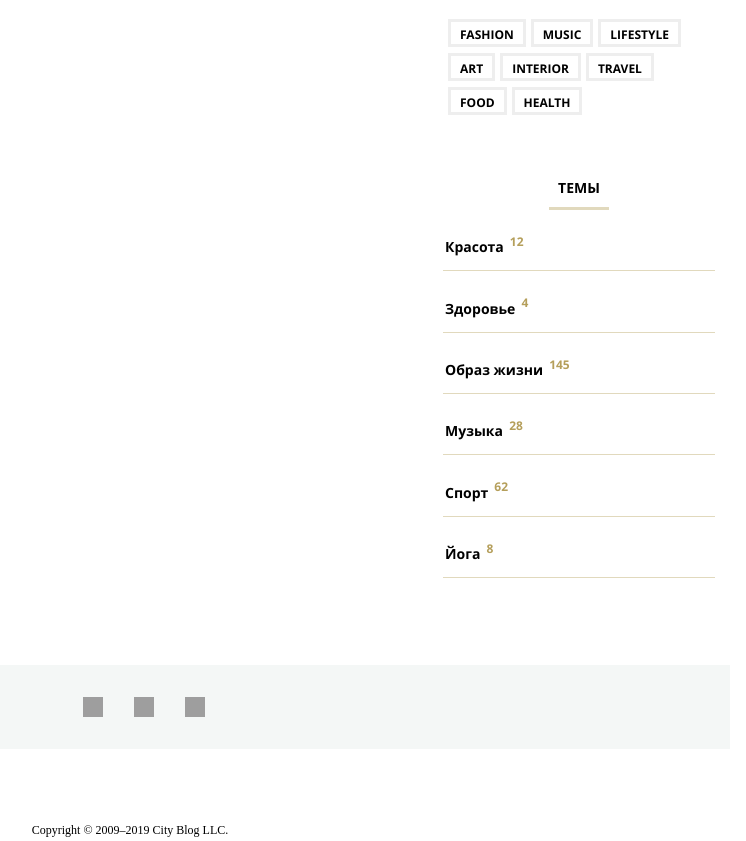
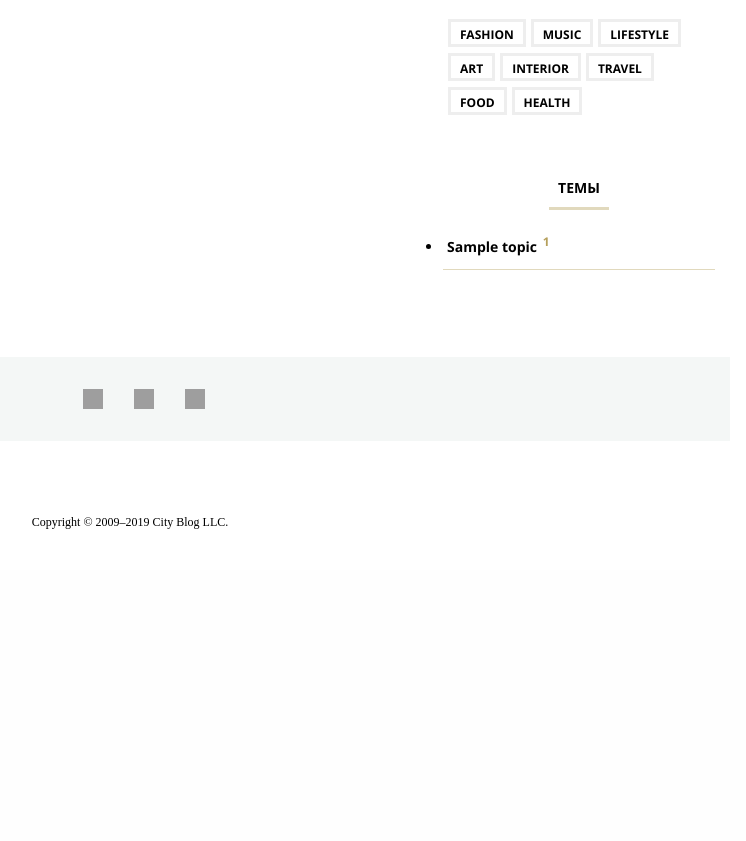
Before and after one commit to DTigi/mysite, a Django app: page / in a window 1680 px wide. Shown: the part 1480-2321 px from the top of the page, without its empty margins (710-1456 px from the left). After the commit the page ends 2009 px from the top, so only its background shows below. Run offline with Django 5.2, Linux system fonts and the light colour scheme; tables that the repository leaves empty hold one stand-in row (values such as "Sample post"); grey boxes are pictures that could not be loaded.

Commit message:
update topic-menu in side-panel

```diff
--- a/tytrip/templates/base.html
+++ b/tytrip/templates/base.html
@@ -1,4 +1,5 @@
 {% load static %}
+{% load trip_tags %}
 
 <!DOCTYPE html>
 <html lang="en" >
@@ -104,32 +105,10 @@
       </div>
     <div class="topics">
       <header class="header__aside">Темы</header>
-      <div class="topics_block">
-        <div class="topics_block_name">
-            <a class="topic_block_link" href="#0">Красота</a>
-            <a class="topic_block_link_number" href="#0">12</a>
-        </div>
-        <div class="topics_block_name">
-             <a class="topic_block_link" href="#0">Здоровье</a>
-             <a class="topic_block_link_number" href="#0">4</a>
-        </div>
-        <div class="topics_block_name">
-             <a class="topic_block_link" href="#0">Образ жизни</a>
-             <a class="topic_block_link_number" href="#0">145</a>
-        </div>
-        <div class="topics_block_name">
-             <a class="topic_block_link" href="#0">Музыка</a>
-             <a class="topic_block_link_number" href="#0">28</a>
-        </div>
-        <div class="topics_block_name">
-             <a class="topic_block_link" href="#0">Спорт</a>
-             <a class="topic_block_link_number" href="#0">62</a>
-        </div>
-        <div class="topics_block_name">
-             <a class="topic_block_link" href="#0">Йога</a>
-             <a class="topic_block_link_number" href="#0">8</a>
-        </div>
-      </div>
+        <ul>
+            {% show_topics topic_selected %}
+        </ul>
+    </div>
     </div>
   </asdie>
 </div>
--- a/tytrip/trip/templates/trip/index.html
+++ b/tytrip/trip/templates/trip/index.html
@@ -18,8 +18,9 @@
             <h2 class="article-title">
               <a class="title-link" href="{{ p.get_absolute_url }}">{{p.title}}</a>
             </h2>
-            <time class="time">{{p.time}}</time>
-            <span class="autor">{{p.author}}</span>
+            <p class="first">Тема: {{p.topic.name}}</p>
+            <time class="time">{{p.time_update|date:"d-m-Y H:i:s"}}</time>
+            <span class="autor">{{p.author_id}}</span>
             <p class="discription">{% autoescape off %}
                                     {{p.content|linebreaks|truncatewords:50}}
                                     {% endautoescape %}</p>
--- /dev/null
+++ b/tytrip/trip/templates/trip/topic_list.html
@@ -0,0 +1,14 @@
+{% for topic in topics %}
+<div class="topics_block_name">
+         {% if topic.id == topic_selected %}
+                 <li class="topic_block_link selected">{{topic.name}}
+                     <a class="topic_block_link_number" href="{{ topic.get_absolute_url }}">{{topic.posts.all.count}}</a>
+                 </li>
+         {% else %}
+                 <li class="topic_block_link">
+                     <a class="topic_block_link" href="{{ topic.get_absolute_url }}">{{topic.name}}</a>
+                     <a class="topic_block_link_number" href="{{ topic.get_absolute_url }}">{{topic.posts.all.count}}</a>
+                 </li>
+         {% endif %}
+</div>
+{% endfor %}
--- /dev/null
+++ b/tytrip/trip/templatetags/trip_tags.py
@@ -0,0 +1,9 @@
+from trip.models import Topics
+from django import template
+
+register = template.Library()
+
+@register.inclusion_tag('trip/topic_list.html')
+def show_topics(cat_selected_id=0):
+    topics = Topics.objects.all()
+    return {"topics": topics, "cat_selected": cat_selected_id,}
--- a/tytrip/trip/views.py
+++ b/tytrip/trip/views.py
@@ -7,7 +7,7 @@ from django.template.loader import render_to_string
 from django.urls import reverse
 from datetime import datetime
 
-from .models import Trip
+from .models import Trip, Topics
 
 menu = [
         {'title': "Главная", 'url_name': 'home'},
@@ -55,12 +55,14 @@ def articles(request):
 def tags(request):
     return HttpResponse(f"Отображение списка тегов")
 
-def topics(request, topic_id):
+def topics(request, topic_slug):
+    topic = get_object_or_404(Topics, slug=topic_slug)
+    posts_db = Trip.published.filter(topic_id=topic.id)
     data = {
-        'title': 'Отображение по рубрикам',
+        'title': f'Тема статьи: {topic.name}',
         'menu': menu,
-        'posts': Trip.published.all(),
-        'cat_selected': topic_id,
+        'posts': posts_db,
+        'cat_selected': topic.id,
     }
 
     return render(request, 'trip/index.html', context=data)
--- a/tytrip/tytrip/settings.py
+++ b/tytrip/tytrip/settings.py
@@ -37,6 +37,7 @@ INSTALLED_APPS = [
     'django.contrib.sessions',
     'django.contrib.messages',
     'django.contrib.staticfiles',
+    'django_extensions',
     'trip.apps.TripConfig'
 ]
 
```
Also changed, not shown: tytrip/trip/templatetags/__init__.py (added).
